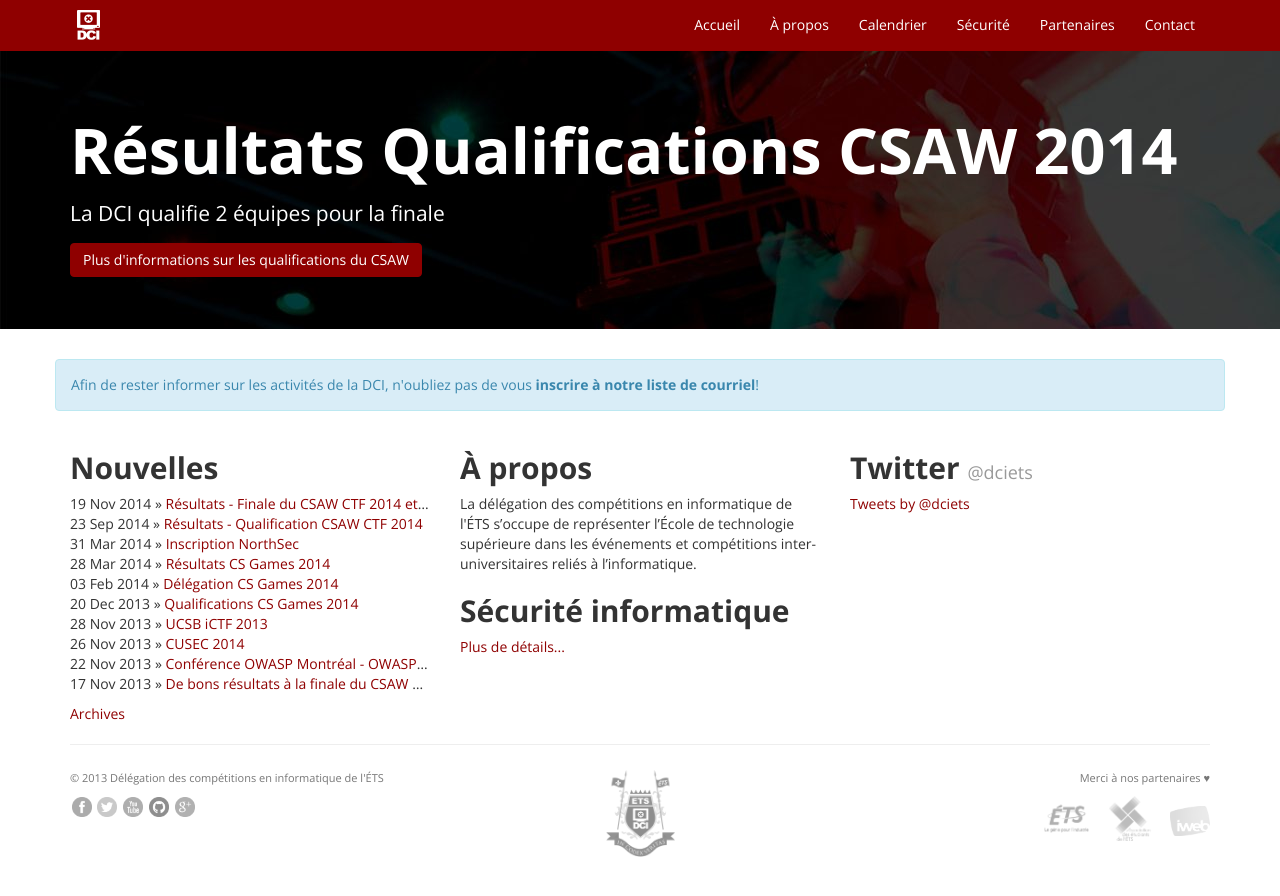
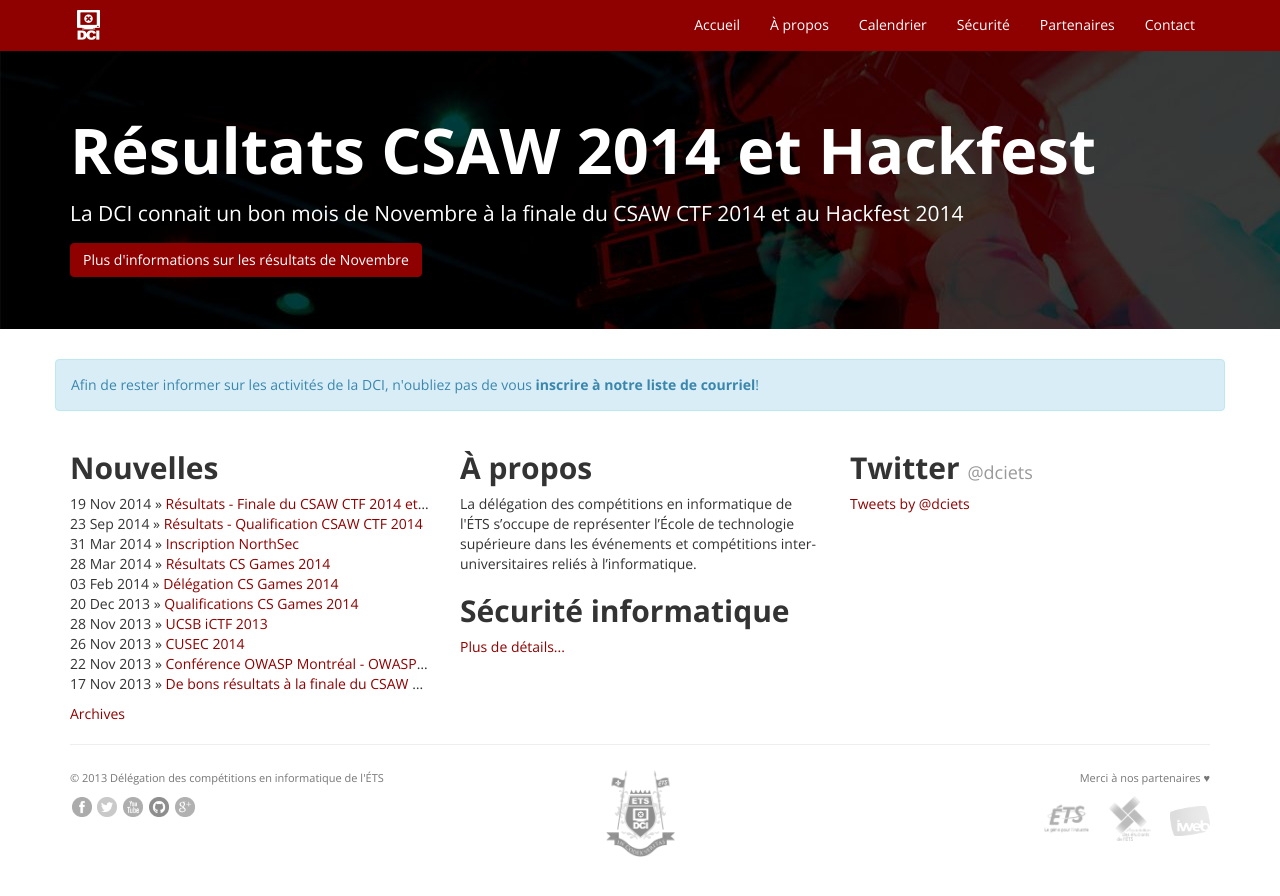
Before and after one commit to dciets/dciets.github.io, a Jekyll site: the page built from index.html, in a window 1280 px wide. Shown: the top 896 px of the page. Built offline with Jekyll 4.4.1, drawn with Linux system fonts in a browser that asks for light colours; Markdown is read by kramdown in place of the engine named in the settings; comment, search, counter and statistics services are not loaded.

Commit message:
Nouvelle page d'index

```diff
--- a/index.html
+++ b/index.html
@@ -4,9 +4,9 @@ layout: default
 <!-- Jumbotron -->
 <div class='jumbotron'>
   <div class='container'>
-    <h1>Résultats Qualifications CSAW 2014</h1>
-    <div class='p'>La DCI qualifie 2 équipes pour la finale</div>
-    <a class='btn btn-primary btn-md' href='/news/2014/09/23/resultats-qualification-csaw-ctf-2014/'>Plus d'informations sur les qualifications du CSAW</a>
+    <h1>Résultats CSAW 2014 et Hackfest</h1>
+    <div class='p'>La DCI connait un bon mois de Novembre à la finale du CSAW CTF 2014 et au Hackfest 2014</div>
+    <a class='btn btn-primary btn-md' href='/news/2014/11/19/resultats-qualification-csaw-ctf-2014/'>Plus d'informations sur les résultats de Novembre</a>
   </div>
 </div>
 <div class='container'>
```
